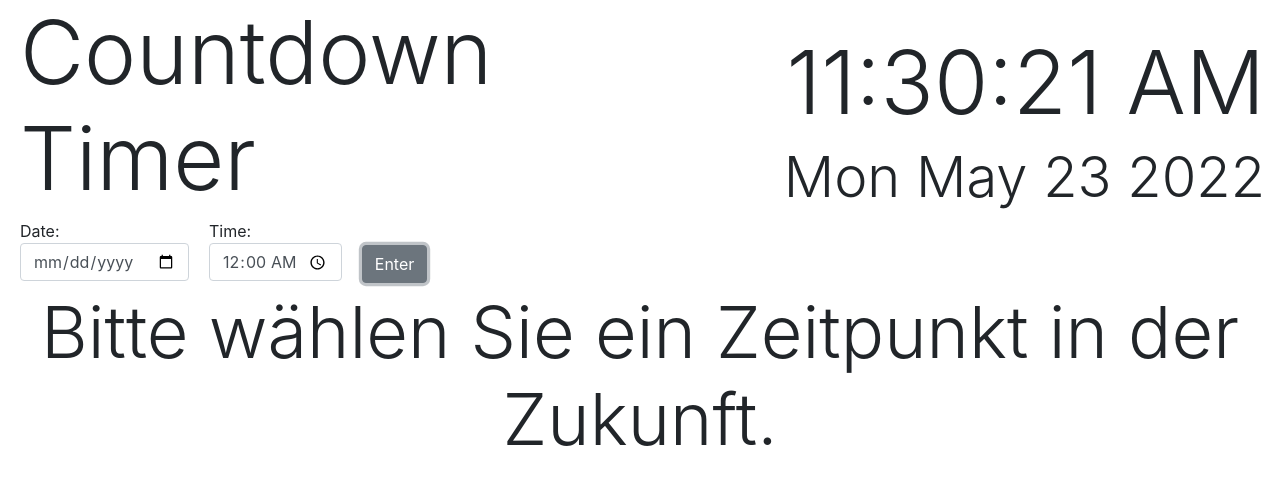
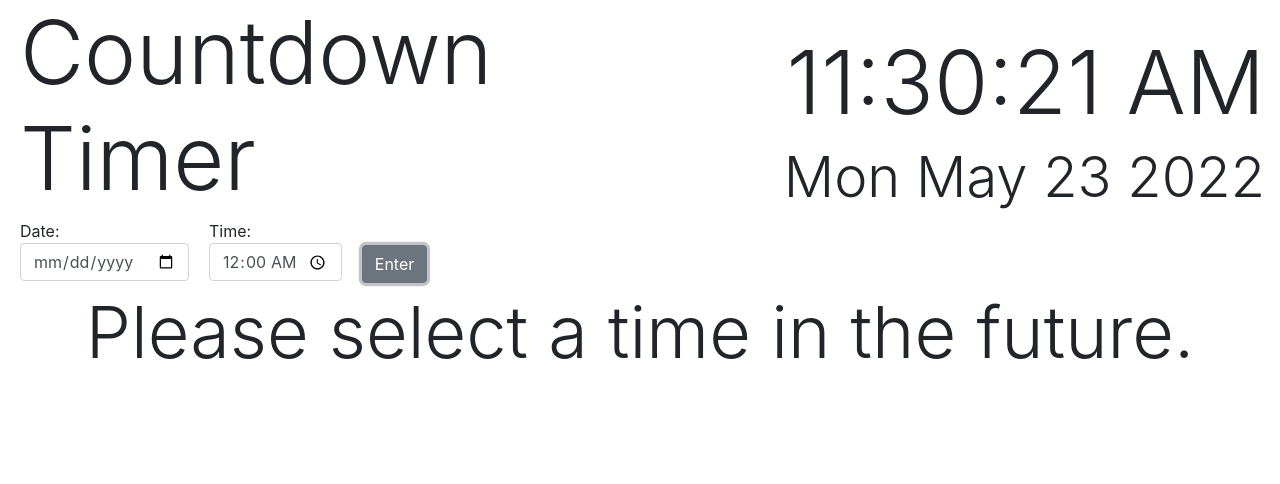
Before and after one commit to greytey/greytey.github.io, a React (Create React App) app in the folder countdown-timer-react/: page / in a window 1280 px wide. Both pictures are taken after a click on the button "Enter". Shown: the top 484 px of the page. Built offline with nearby package versions, Linux system fonts and the light colour scheme.

Commit message:
every text in english

```diff
--- a/countdown-timer-react/src/index.js
+++ b/countdown-timer-react/src/index.js
@@ -153,7 +153,7 @@ class Calculations extends React.Component {
   render() {
     if (isNaN(this.distance)||this.distance < 0) {
       return (
-        <h2 className='display-3 text-center'>Bitte wählen Sie ein Zeitpunkt in der Zukunft.</h2>
+        <h2 className='display-3 text-center'>Please select a time in the future.</h2>
       )
     } else {
       return (
```
